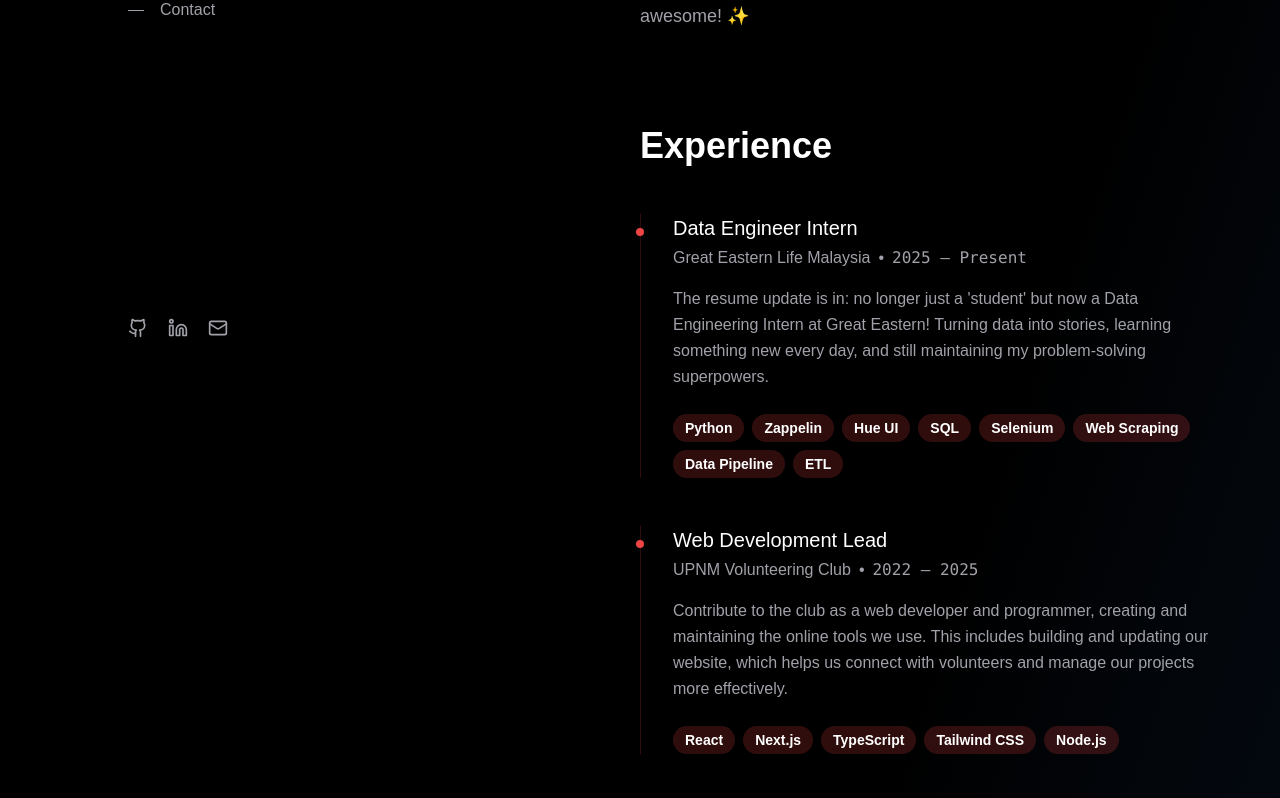
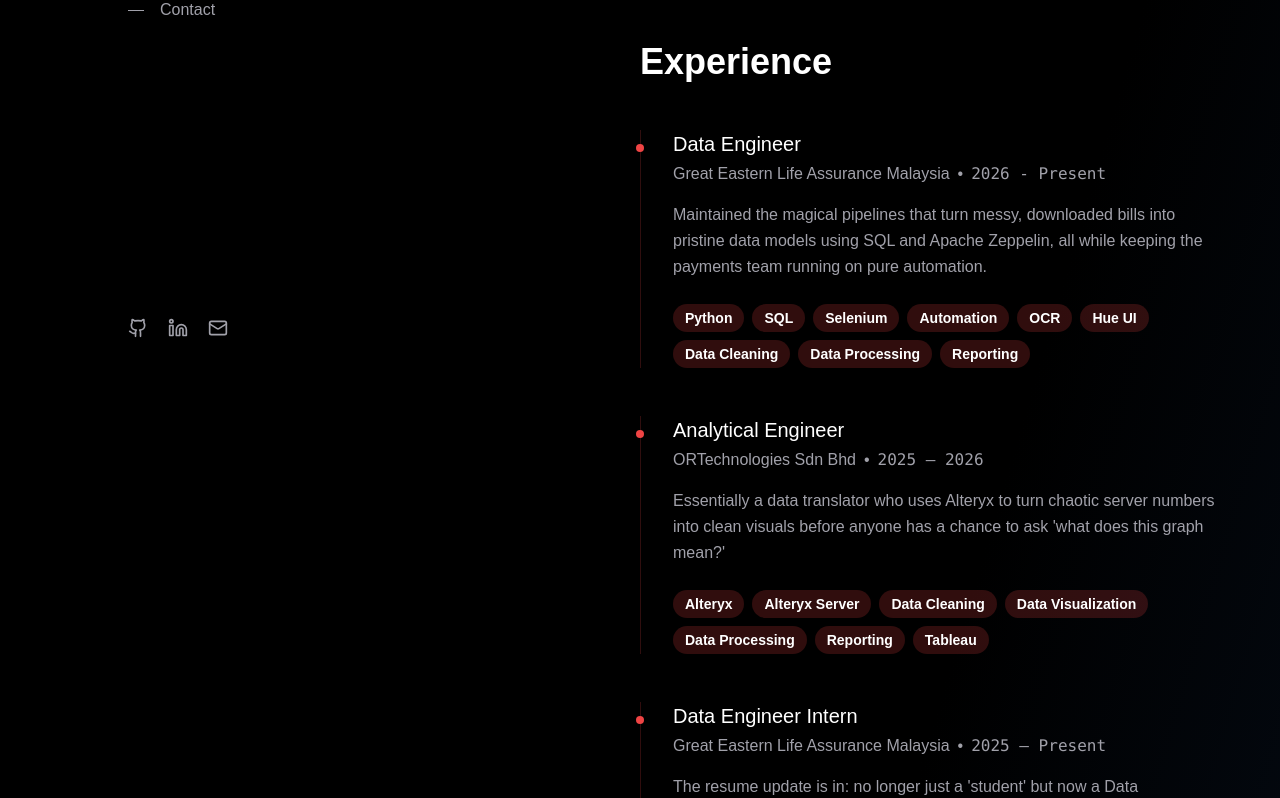
Before and after one commit to apih99/Portfolio_Hafiz, a Next.js app: page / in a window 1280 px wide. Shown: the part 462-1260 px from the top of the page. Built offline with nearby package versions, Linux system fonts and the light colour scheme.

Commit message:
chore: update portfolio information

```diff
--- a/app/page.tsx
+++ b/app/page.tsx
@@ -118,7 +118,7 @@
             variants={fadeIn}
             className="text-[#a1a1aa] text-base md:text-lg max-w-2xl leading-relaxed"
           >
-            Hey there! 👋 I&apos;m a data science & web dev enthusiast currently studying at UPNM. I love building stuff that works well! 🚀 I&apos;m all about data, using tools like Scikit-learn, TensorFlow, and PyTorch to create cool models. 🧠 I&apos;ve built things like predictive tools for medical inventory, traffic flow predictors, F1 race dashboards 🏎️, and lots of web projects! 💻 My go-to languages are Python, R, Java, plus web basics like HTML, CSS, and JavaScript. I&apos;m always contributing to open-source projects 🧑‍💻. I&apos;ve earned some cool awards🏅, a scholarship 💰, coding badges 🏆, and even made the Dean&apos;s List! 🤓 I&apos;m constantly learning and looking for exciting projects to jump into! Let&apos;s build something awesome! ✨
+            What&apos;s up! 🚀 I&apos;m a Data Engineer specializing in Python, machine learning, and end-to-end automation. I love building robust data infrastructure that works flawlessly, from designing core database models and predictive systems to scripting advanced OCR and Selenium pipelines that smash manual work. Whether I&apos;m managing server migrations or optimizing pipelines to make complex data look clean, I&apos;m always down for high-impact projects. Let&apos;s build something cool!
           </motion.p>
         </motion.section>
 
@@ -140,11 +140,25 @@
           <div className="space-y-12">
             {[
               {
+                title: "Data Engineer",
+                company: "Great Eastern Life Assurance Malaysia",
+                period: "2026 - Present",
+                description: "Maintained the magical pipelines that turn messy, downloaded bills into pristine data models using SQL and Apache Zeppelin, all while keeping the payments team running on pure automation.",
+                technologies: ["Python", "SQL", "Selenium", "Automation", "OCR", "Hue UI", "Data Cleaning", "Data Processing", "Reporting"]
+              },
+              {
+                title: "Analytical Engineer",
+                company: "ORTechnologies Sdn Bhd",
+                period: "2025 — 2026",
+                description: "Essentially a data translator who uses Alteryx to turn chaotic server numbers into clean visuals before anyone has a chance to ask 'what does this graph mean?'",
+                technologies: ["Alteryx", "Alteryx Server", "Data Cleaning", "Data Visualization", "Data Processing", "Reporting", "Tableau"]
+              },
+              {
                 title: "Data Engineer Intern",
-                company: "Great Eastern Life Malaysia",
+                company: "Great Eastern Life Assurance Malaysia",
                 period: "2025 — Present",
                 description: "The resume update is in: no longer just a 'student' but now a Data Engineering Intern at Great Eastern! Turning data into stories, learning something new every day, and still maintaining my problem-solving superpowers.",
-                technologies: ["Python", "Zappelin", "Hue UI", "SQL", "Selenium","Web Scraping","Data Pipeline", "ETL"]
+                technologies: ["Python", "Zappelin", "Hue UI", "SQL", "Selenium", "Web Scraping", "Data Pipeline", "ETL"]
               },
               {
                 title: "Web Development Lead",
@@ -158,7 +172,7 @@
                 company: "Hobby Project",
                 period: "2024",
                 description: "Sometimes I just need to code something, y'know? So I just pick a random idea that catches my eye and get to work. This particular venture led to some fun analysis and visualization. It's how I keep my skills sharp (and my boredom at bay).",
-                technologies: ["Python", "Pandas", "Plotly", "Machine Learning", "Web Scraping","Anything"]
+                technologies: ["Python", "Pandas", "Plotly", "Machine Learning", "Web Scraping", "Anything"]
               }
             ].map((job, index) => (
               <motion.div
@@ -222,7 +236,7 @@
                 link: "https://payung-impian.vercel.app",
                 image: "/payungimpian.png",
                 stars: 670,
-                tags: ["Next.js", "Tailwind CSS", "Typescript", "Vercel","ToyyibPay"]
+                tags: ["Next.js", "Tailwind CSS", "Typescript", "Vercel", "ToyyibPay"]
               },
               {
                 title: "Music Recommender Telegram Bot",
@@ -230,7 +244,7 @@
                 link: "https://github.com/apih99/musicRecommenderBot",
                 image: "/musicrecommender.png",
                 downloads: "100k+ Installs",
-                tags: ["Python", "Spotify API", "Telegram Bot", "EC2","AWS"]
+                tags: ["Python", "Spotify API", "Telegram Bot", "EC2", "AWS"]
               },
               {
                 title: "Medicine Cost Forecasting System",
@@ -238,7 +252,7 @@
                 link: "https://med-forecasting.streamlit.app/",
                 image: "/medforecasting.png",
                 stars: 7677,
-                tags: ["Python", "Streamlit", "Pandas", "Sklearn","Matplotlib","Seaborn"]
+                tags: ["Python", "Streamlit", "Pandas", "Sklearn", "Matplotlib", "Seaborn"]
               }
             ].map((project, index) => (
               <motion.div key={index} variants={fadeIn}>
```
Also changed, not shown: 1 other file (tests, documents, lock files or other folders). Lines whose indentation alone changed are shown as unchanged.
